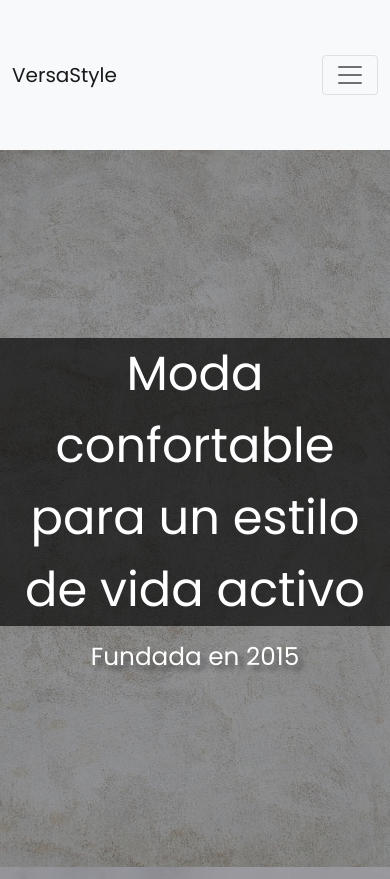
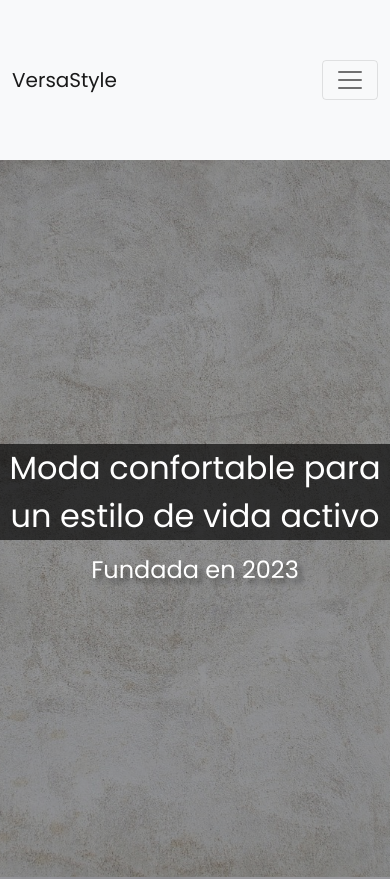
Before and after one commit to StefanoVRS/ProyectoCoder, a website: page index.html in a window 390 px wide. Shown: the top 879 px of the page. Drawn offline with nearby package versions, Linux system fonts and the light colour scheme.

Commit message:
mediaquery en scss

```diff
--- a/index.html
+++ b/index.html
@@ -1,15 +1,27 @@
 <!DOCTYPE html>
 <html lang="es">
-
 <head>
     <meta charset="UTF-8">
     <meta http-equiv="X-UA-Compatible" content="IE=edge">
     <meta name="viewport" content="width=device-width, initial-scale=1.0">
+    <!--* flavicon -->
+    <link rel="shortcut icon" href="" type="image/x-icon">
     <!-- <link rel="stylesheet" href="./css/style.css"> -->
     <link rel="stylesheet" href="./css/estilos.css">
     <link href="https://cdn.jsdelivr.net/npm/bootstrap@5.1.3/dist/css/bootstrap.min.css" rel="stylesheet"
-        integrity="sha384-1BmE4kWBq78iYhFldvKuhfTAU6auU8tT94WrHftjDbrCEXSU1oBoqyl2QvZ6jIW3" crossorigin="anonymous">
-    <title>VersaStyle</title>
+    integrity="sha384-1BmE4kWBq78iYhFldvKuhfTAU6auU8tT94WrHftjDbrCEXSU1oBoqyl2QvZ6jIW3" crossorigin="anonymous">
+    <!--* KEYWORDS -->
+    <meta name="keywords" content="ropa, remeras, pantalones, zapatillas, street, vestir, vestimenta, cloth, buenos aires, capital, caba, ciudad de buenos aires, versastyle, envios gratis">
+    <!--* DESCRIPTION -->
+    <!-- Entre 70 a 320 caracteres / 180 caracteres es lo justo-->
+    <meta name="description" content="">
+    <!--* PROTOCOLO OPEN GRAPH -->
+    <meta property="og:type" content="Web Site">
+    <meta property="og:title" content="VersaStyle - Venta de Indumentaria Buenos Aires Capital">
+    <meta property="og:url" content="dominio url">
+    <meta property="og:image" content="www">
+    <meta property="og:description" content="">
+    <title>VersaStyle - Indumentaria Buenos Aires Capital</title>
 </head>
 
 <body>
@@ -47,16 +59,12 @@
             </div>
         </nav>
     </header>
-
-
-
-
     <!-- ----------------------------------------------------------------------------------------------------------------------------------------------------------------------------------------- -->
     <main>
         <section class="hero">
             <div>
-                <p>Moda confortable para un estilo de vida activo</p>
-                <h2>Fundada en 2015</h2>
+                <p class="heroFrase">Moda confortable para un estilo de vida activo</p>
+                <h2 class="heroTitulo">Fundada en 2023</h2>
             </div>
         </section>
 
@@ -110,11 +118,9 @@
             <p>Copyright 2023 © VersaStyle - Powered by Ecomerciar</p>
         </div>
     </footer>
-    <!-- ----------
-    <!-- ----------------------------------------------------------------------------------------------------------------------------------------------------------------------------------BOOSTRAP JS- -->
+    <!-- --------------------------------------------------------------------------------------------------------------------------------------------------------------------------------------------BOOSTRAP JS- -->
     <script src="https://cdn.jsdelivr.net/npm/bootstrap@5.1.3/dist/js/bootstrap.bundle.min.js"
         integrity="sha384-ka7Sk0Gln4gmtz2MlQnikT1wXgYsOg+OMhuP+IlRH9sENBO0LRn5q+8nbTov4+1p"
         crossorigin="anonymous"></script>
 </body>
-
 </html>
--- a/scss/base/_mediaquery.scss
+++ b/scss/base/_mediaquery.scss
@@ -1,35 +1,40 @@
 // ! NO SE PORQUE NO ME FUNCIONAN LAS MEDIA QUARY
 
 // media quary
-@media screen and (max-width:900px){
+@media screen and (max-width:900px) {
     // HERO
-    .hero{
-        p{
-            .hero p {
+    .hero {
+        div {
+            .heroFrase {
                 font-size: 2rem;
             }
-        h2{
+
+            .heroTitulo {
                 font-size: 1.5rem;
             }
         }
     }
+}
 
-    @media screen and (max-width:1200px){
+@media screen and (max-width:1200px) {
+
     // BLOG
-        .contenedor{
+    .contenedor {
         flex-direction: column;
-            .Titulo{
+
+        .Titulo {
             font-size: 1.5rem;
         }
-            .contenedorContainer{
-                .contenedorTexto{
+
+        .contenedorContainer {
+            .contenedorTexto {
                 font-size: 1rem;
             }
-                .contenedorLista{
+
+            .contenedorLista {
                 font-size: 0.8rem;
                 padding: 1.5rem;
             }
         }
     }
 }
-}
--- a/scss/components/_footer.scss
+++ b/scss/components/_footer.scss
@@ -4,6 +4,7 @@ footer{
     padding-top: 5rem;
     .footerGridContenedor{
         display: grid;
+        position: center;
         grid-template-columns: repeat(3, 1fr);
         gap: 2rem;
         padding: 0 5rem 0 5rem;
--- a/scss/components/_header.scss
+++ b/scss/components/_header.scss
@@ -1,6 +1,6 @@
 header{
     nav{
         width: 100%;
-        height: 150px;
+        height: 160px;
     }
 }
--- a/scss/components/_main.scss
+++ b/scss/components/_main.scss
@@ -16,13 +16,13 @@ main {
         color: white;
 
         div {
+            width: 100%;
             p {
                 background-color: rgba(0, 0, 0, 0.662);
                 font-size: 3rem;
-                width: 100%;
             }
 
-            h2 {
+            h2{
                 margin-top: 1rem;
                 padding: 0 1rem 0 1rem;
                 font-size: 1, 5rem;
```
Also changed, not shown: css/estilos.css, 1 other file. Lines whose indentation alone changed are shown as unchanged.
